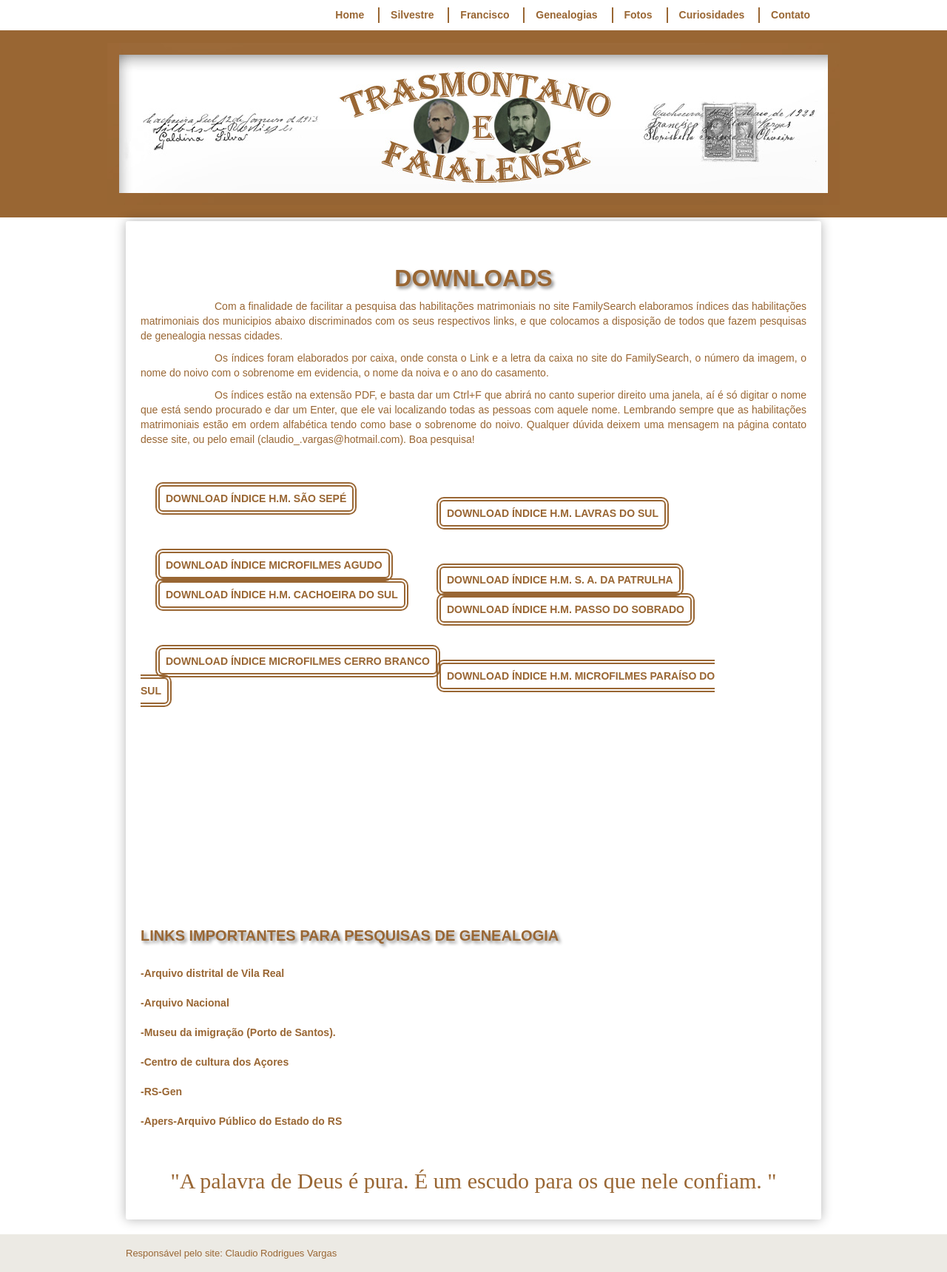
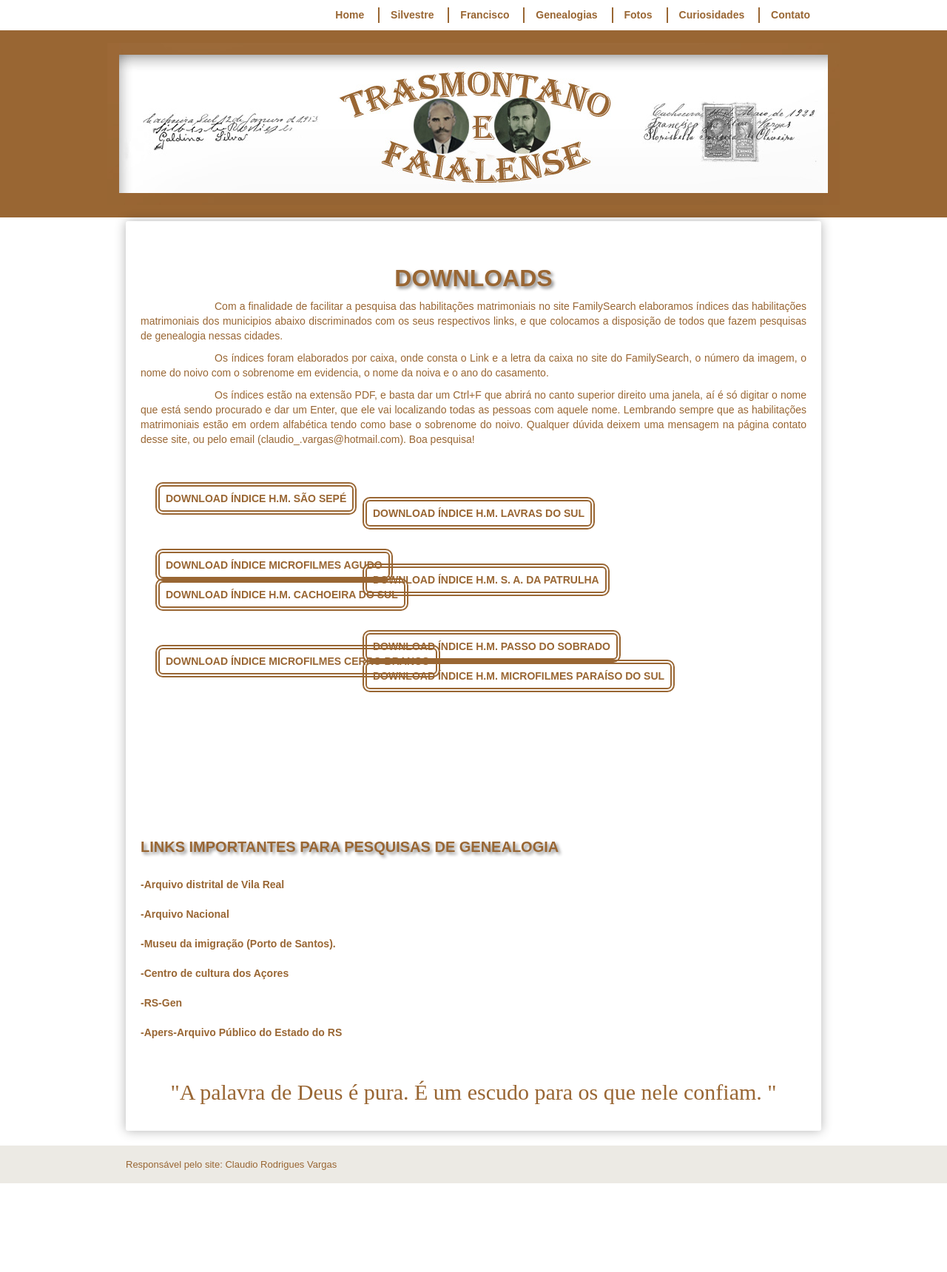
Before and after one commit to claudiovargas1955/claudiovargas1955.github.io, a Jekyll site: the page built from _pages/downloads.html, in a window 1280 px wide. Shown: the whole page at 74% size. Built offline with Jekyll 4.4.1, drawn with Linux system fonts in a browser that asks for light colours; some web fonts are replaced; after the commit the page ends 1600 px from its top, so only the background shows below that.

Commit message:
Update downloads.html

```diff
--- a/_pages/downloads.html
+++ b/_pages/downloads.html
@@ -21,7 +21,7 @@ a:hover{text-decoration:underline;
 
  #indices{position:relative;
 		     width:800px;
-		     padding-bottom:400px;
+		     padding-bottom:300px;
 	 	     }
 
 .indls{position:relative;
@@ -47,7 +47,7 @@ a:hover{text-decoration:underline;
 			 padding-right:8px;
                          color:#996633;
 			 font-weight:bold;
-			 margin-left:400px;
+			 margin-left:300px;
 
             }
 
@@ -74,7 +74,7 @@ a:hover{text-decoration:underline;
                        padding-right:8px;
                        color:#996633;
 	               font-weight:bold;
-	               margin-left:400px;
+	               margin-left:300px;
             }
 
 	 .indlds {position:relative;
@@ -91,7 +91,7 @@ a:hover{text-decoration:underline;
             }
 
 	 .indlfs {position:relative;
-	               top:100px;
+	               top:150px;
                        border-radius: 10px 10px 10px 10px;
 	               border:6px double;
                        padding-left:8px;
@@ -100,7 +100,7 @@ a:hover{text-decoration:underline;
                        padding-right:8px;
                        color:#996633;
 	               font-weight:bold;
-	               margin-left:400px;
+	               margin-left:300px;
             }
 
 
@@ -127,7 +127,7 @@ a:hover{text-decoration:underline;
                        padding-right:8px;
                        color:#996633;
 	               font-weight:bold;
-	               margin-left:400px;
+	               margin-left:300px;
             }
 
 	h3{text-shadow: 3px 3px 4px #888;
```
